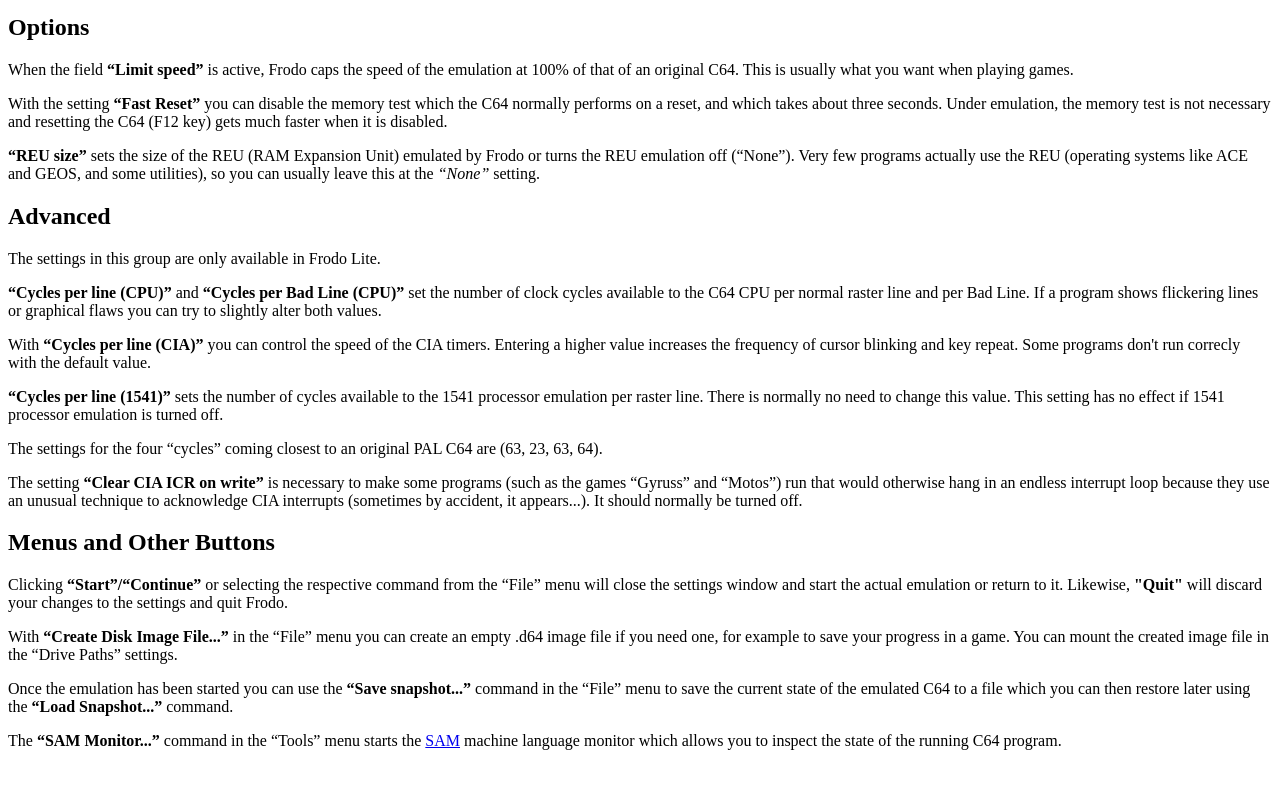
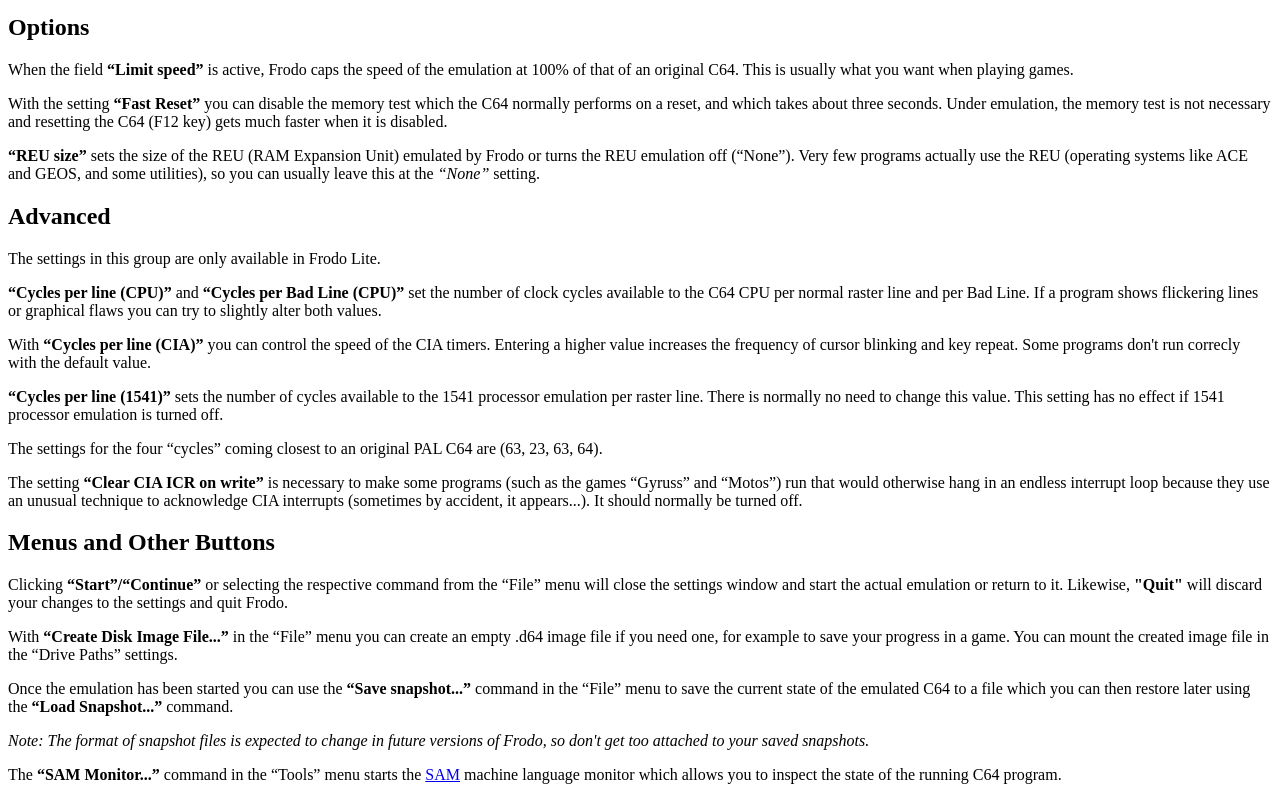
Before and after one commit to cebix/frodo4, a plain HTML site: page docs/settings.html in a window 1280 px wide. Shown: the part 1339-2139 px from the top of the page. Before the commit the page ends 2105 px from the top, so only its background shows below. Drawn offline with Linux system fonts and the light colour scheme.

Commit message:
Documenation update

```diff
--- a/docs/settings.html
+++ b/docs/settings.html
@@ -200,6 +200,9 @@
 emulated C64 to a file which you can then restore later using the <B>“Load
 Snapshot...”</B> command.
 
+<P><EM>Note: The format of snapshot files is expected to change in future
+versions of Frodo, so don't get too attached to your saved snapshots.</EM>
+
 <P>The <B>“SAM Monitor...”</B> command in the “Tools” menu starts the <A
 HREF="sam.html">SAM</A> machine language monitor which allows you to inspect
 the state of the running C64 program.
```
